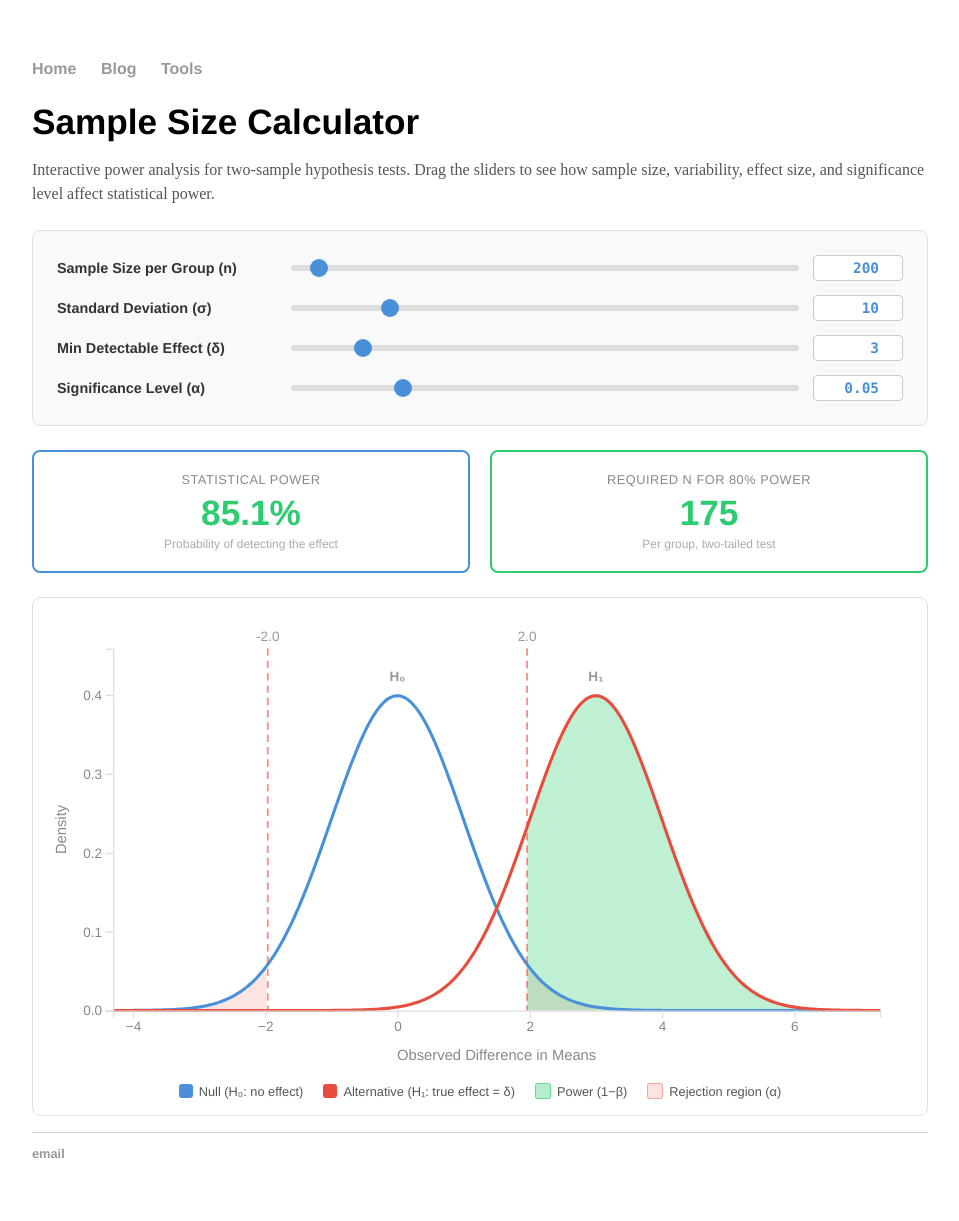
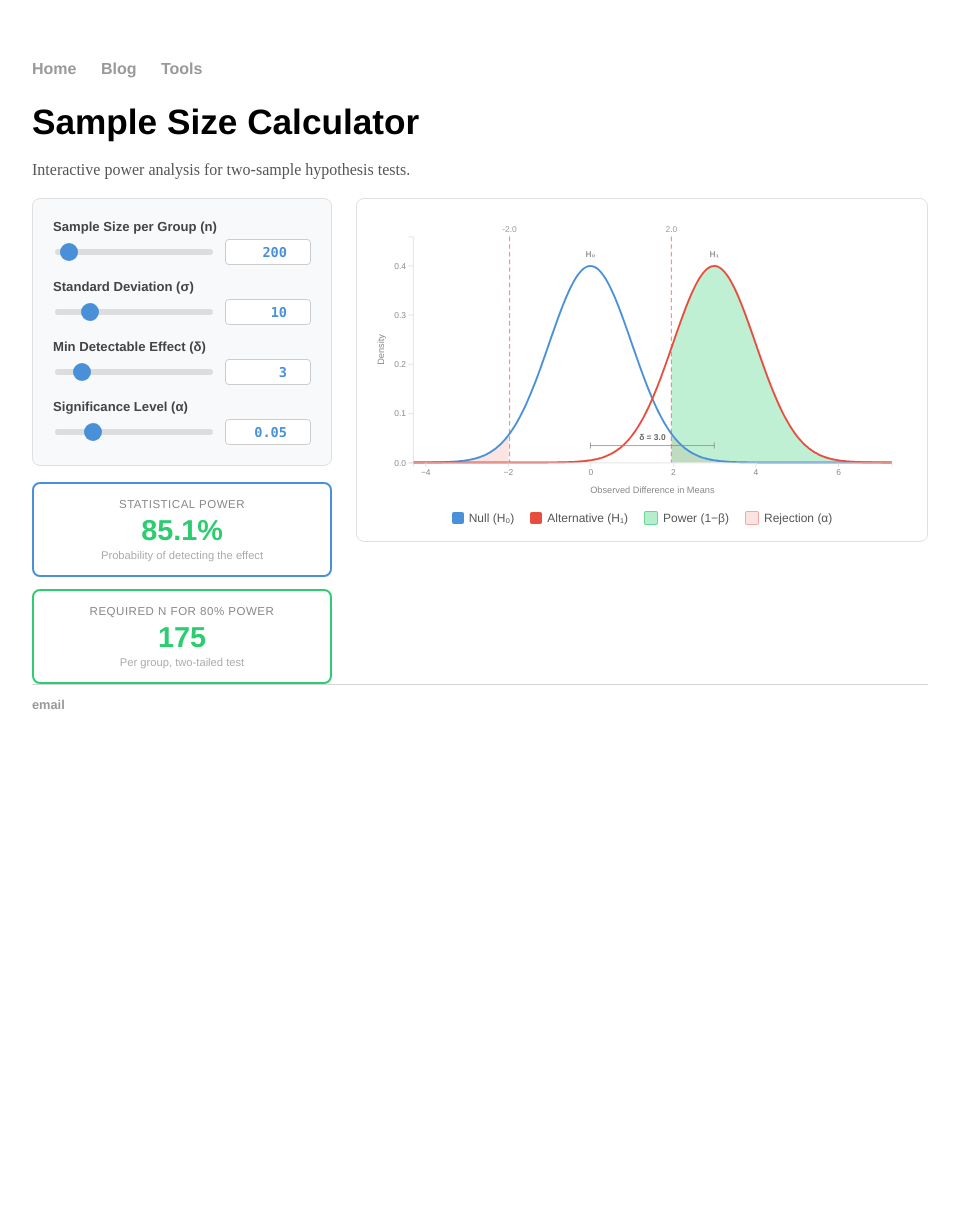
Before and after one commit to Archisman-Roy/Archisman-Roy.github.io, a Jekyll site: the page built from tools/sample-size-calculator/index.html, in a window 1280 px wide. Shown: the whole page, without its empty margins (160-1119 px from the left). Built offline with Jekyll 4.4.1, drawn with Linux system fonts in a browser that asks for light colours; after the commit the page ends 900 px from its top, so only the background shows below that.

Commit message:
Side-by-side layout for calculator, add MDE annotation and docs
Controls and chart now sit side-by-side so changes are visible
while dragging sliders. Added delta dimension line on the chart.
Added HOW_IT_WORKS.md explaining the codebase structure.

Co-Authored-By: Claude Opus 4.6 <noreply@anthropic.com>

```diff
--- a/tools/sample-size-calculator/index.html
+++ b/tools/sample-size-calculator/index.html
@@ -7,33 +7,48 @@ title: Sample Size Calculator
 .calculator p {
     font-size: 1em;
     color: #555;
-    margin-bottom: 1.5em;
+    margin-bottom: 1em;
     line-height: 1.5;
 }
 .calculator h1 {
     font-size: 2.2em;
     margin-bottom: 0.2em;
 }
+.calc-layout {
+    display: flex;
+    gap: 24px;
+    align-items: flex-start;
+}
+.calc-left {
+    flex: 0 0 300px;
+}
+.calc-right {
+    flex: 1;
+    min-width: 0;
+}
 .controls-panel {
     background: #f8f9fa;
     border-radius: 8px;
-    padding: 24px;
-    margin-bottom: 24px;
+    padding: 20px;
+    margin-bottom: 16px;
     border: 1px solid #e0e0e0;
 }
-.control-row {
+.control-group {
+    margin-bottom: 14px;
+}
+.control-group:last-child { margin-bottom: 0; }
+.control-label {
+    display: block;
+    font-family: 'Helvetica', 'Arial', sans-serif;
+    font-size: 0.82em;
+    font-weight: 600;
+    color: #444;
+    margin-bottom: 5px;
+}
+.control-input-row {
     display: flex;
     align-items: center;
-    margin-bottom: 14px;
-    gap: 12px;
-}
-.control-row:last-child { margin-bottom: 0; }
-.control-label {
-    flex: 0 0 220px;
-    font-family: 'Helvetica', 'Arial', sans-serif;
-    font-size: 0.9em;
-    font-weight: 600;
-    color: #333;
+    gap: 10px;
 }
 .control-slider {
     flex: 1;
@@ -61,27 +76,26 @@ title: Sample Size Calculator
     cursor: pointer;
     border: none;
 }
-.control-value input {
-    width: 72px;
+.control-num {
+    width: 68px;
     text-align: right;
     border: 1px solid #ccc;
     border-radius: 4px;
     padding: 4px 8px;
     font-family: 'Monaco', 'Consolas', monospace;
-    font-size: 0.9em;
+    font-size: 0.85em;
     font-weight: 600;
     color: #4a90d9;
 }
 .results-panel {
     display: flex;
-    gap: 20px;
-    margin-bottom: 24px;
+    flex-direction: column;
+    gap: 12px;
 }
 .result-card {
-    flex: 1;
     background: #fff;
     border-radius: 8px;
-    padding: 20px;
+    padding: 14px 16px;
     text-align: center;
     border: 2px solid #e0e0e0;
 }
@@ -89,23 +103,23 @@ title: Sample Size Calculator
 .result-card.sample-size { border-color: #2ecc71; }
 .result-label {
     font-family: 'Helvetica', 'Arial', sans-serif;
-    font-size: 0.8em;
+    font-size: 0.72em;
     color: #888;
     text-transform: uppercase;
     letter-spacing: 0.5px;
-    margin-bottom: 6px;
+    margin-bottom: 4px;
 }
 .result-value {
     font-family: 'Helvetica', 'Arial', sans-serif;
-    font-size: 2.2em;
+    font-size: 1.8em;
     font-weight: 700;
 }
 .result-card.power .result-value { color: #4a90d9; }
 .result-card.sample-size .result-value { color: #2ecc71; }
 .result-detail {
-    font-size: 0.75em;
+    font-size: 0.7em;
     color: #aaa;
-    margin-top: 4px;
+    margin-top: 2px;
     font-family: 'Helvetica', 'Arial', sans-serif;
 }
 .chart-container {
@@ -113,24 +127,23 @@ title: Sample Size Calculator
     border-radius: 8px;
     border: 1px solid #e0e0e0;
     padding: 16px;
-    margin-bottom: 16px;
 }
 .chart-container svg { width: 100%; height: auto; }
 .legend-bar {
     display: flex;
     justify-content: center;
     flex-wrap: wrap;
-    gap: 20px;
-    margin-top: 10px;
+    gap: 16px;
+    margin-top: 8px;
     font-family: 'Helvetica', 'Arial', sans-serif;
-    font-size: 0.8em;
+    font-size: 0.75em;
     color: #555;
 }
-.legend-item { display: flex; align-items: center; gap: 6px; }
+.legend-item { display: flex; align-items: center; gap: 5px; }
 .legend-swatch {
-    width: 14px;
-    height: 14px;
-    border-radius: 3px;
+    width: 12px;
+    height: 12px;
+    border-radius: 2px;
     flex-shrink: 0;
 }
 .axis text {
@@ -155,50 +168,77 @@ title: Sample Size Calculator
     font-size: 11px;
     fill: #999;
 }
-@media (max-width: 600px) {
-    .control-row { flex-wrap: wrap; }
-    .control-label { flex: 1 1 100%; margin-bottom: 4px; }
-    .results-panel { flex-direction: column; }
+.mde-line {
+    stroke: #888;
+    stroke-width: 1;
+}
+.mde-tick {
+    stroke: #888;
+    stroke-width: 1;
+}
+.mde-label {
+    font-family: 'Helvetica', 'Arial', sans-serif;
+    font-size: 11px;
+    fill: #666;
+    font-weight: 600;
+}
+@media (max-width: 1024px) {
+    .calc-layout {
+        flex-direction: column;
+    }
+    .calc-left {
+        flex: none;
+        width: 100%;
+    }
+    .results-panel {
+        flex-direction: row;
+    }
+    .result-card { flex: 1; }
 }
 </style>
 
 <div class="calculator">
     <h1>Sample Size Calculator</h1>
-    <p>Interactive power analysis for two-sample hypothesis tests. Drag the sliders to see how
-       sample size, variability, effect size, and significance level affect statistical power.</p>
+    <p>Interactive power analysis for two-sample hypothesis tests.</p>
 
+    <div class="calc-layout">
+        <div class="calc-left">
             <div class="controls-panel">
-        <div class="control-row">
-            <span class="control-label">Sample Size per Group (n)</span>
+                <div class="control-group">
+                    <label class="control-label">Sample Size per Group (n)</label>
+                    <div class="control-input-row">
                         <input type="range" class="control-slider" id="slider-n"
                                min="10" max="5000" value="200" step="10">
-            <span class="control-value">
-                <input type="number" id="input-n" value="200" min="2" max="100000" step="10">
-            </span>
+                        <input type="number" class="control-num" id="input-n"
+                               value="200" min="2" max="100000" step="10">
                     </div>
-        <div class="control-row">
-            <span class="control-label">Standard Deviation (&sigma;)</span>
+                </div>
+                <div class="control-group">
+                    <label class="control-label">Standard Deviation (&sigma;)</label>
+                    <div class="control-input-row">
                         <input type="range" class="control-slider" id="slider-sigma"
                                min="1" max="50" value="10" step="0.5">
-            <span class="control-value">
-                <input type="number" id="input-sigma" value="10" min="0.1" max="500" step="0.5">
-            </span>
+                        <input type="number" class="control-num" id="input-sigma"
+                               value="10" min="0.1" max="500" step="0.5">
                     </div>
-        <div class="control-row">
-            <span class="control-label">Min Detectable Effect (&delta;)</span>
+                </div>
+                <div class="control-group">
+                    <label class="control-label">Min Detectable Effect (&delta;)</label>
+                    <div class="control-input-row">
                         <input type="range" class="control-slider" id="slider-mde"
                                min="0.5" max="20" value="3" step="0.5">
-            <span class="control-value">
-                <input type="number" id="input-mde" value="3" min="0.01" max="200" step="0.5">
-            </span>
+                        <input type="number" class="control-num" id="input-mde"
+                               value="3" min="0.01" max="200" step="0.5">
                     </div>
-        <div class="control-row">
-            <span class="control-label">Significance Level (&alpha;)</span>
+                </div>
+                <div class="control-group">
+                    <label class="control-label">Significance Level (&alpha;)</label>
+                    <div class="control-input-row">
                         <input type="range" class="control-slider" id="slider-alpha"
                                min="0.01" max="0.20" value="0.05" step="0.01">
-            <span class="control-value">
-                <input type="number" id="input-alpha" value="0.05" min="0.001" max="0.5" step="0.01">
-            </span>
+                        <input type="number" class="control-num" id="input-alpha"
+                               value="0.05" min="0.001" max="0.5" step="0.01">
+                    </div>
                 </div>
             </div>
 
@@ -214,17 +254,19 @@ title: Sample Size Calculator
                     <div class="result-detail">Per group, two-tailed test</div>
                 </div>
             </div>
+        </div>
 
+        <div class="calc-right">
             <div class="chart-container">
                 <div id="dist-chart"></div>
                 <div class="legend-bar">
                     <div class="legend-item">
                         <div class="legend-swatch" style="background:#4a90d9;"></div>
-                <span>Null (H&#8320;: no effect)</span>
+                        <span>Null (H&#8320;)</span>
                     </div>
                     <div class="legend-item">
                         <div class="legend-swatch" style="background:#e74c3c;"></div>
-                <span>Alternative (H&#8321;: true effect&nbsp;=&nbsp;&delta;)</span>
+                        <span>Alternative (H&#8321;)</span>
                     </div>
                     <div class="legend-item">
                         <div class="legend-swatch" style="background:rgba(46,204,113,0.35);border:1px solid rgba(46,204,113,0.6);"></div>
@@ -232,7 +274,9 @@ title: Sample Size Calculator
                     </div>
                     <div class="legend-item">
                         <div class="legend-swatch" style="background:rgba(231,76,60,0.15);border:1px solid rgba(231,76,60,0.4);"></div>
-                <span>Rejection region (&alpha;)</span>
+                        <span>Rejection (&alpha;)</span>
+                    </div>
+                </div>
             </div>
         </div>
     </div>
@@ -353,6 +404,22 @@ title: Sample Size Calculator
         tH0.attr('x',xS(0))  .attr('y',yS(pdf(0,0,se))-12)  .attr('text-anchor','middle').text('H\u2080');
         tH1.attr('x',xS(mde)).attr('y',yS(pdf(mde,mde,se))-12).attr('text-anchor','middle').text('H\u2081');
 
+        /* MDE annotation - dimension line between the two peaks */
+        var mdeY = h - 22;
+        var tickH = 8;
+        mdeLine
+            .attr('x1',xS(0)).attr('x2',xS(mde))
+            .attr('y1',mdeY).attr('y2',mdeY);
+        mdeTickL
+            .attr('x1',xS(0)).attr('x2',xS(0))
+            .attr('y1',mdeY-tickH/2).attr('y2',mdeY+tickH/2);
+        mdeTickR
+            .attr('x1',xS(mde)).attr('x2',xS(mde))
+            .attr('y1',mdeY-tickH/2).attr('y2',mdeY+tickH/2);
+        mdeLabel
+            .attr('x',xS(mde/2)).attr('y',mdeY-7)
+            .text('\u03B4 = '+mde.toFixed(1));
+
         /* axes */
         gX.call(d3.axisBottom(xS).ticks(8));
         gY.call(d3.axisLeft(yS).ticks(6));
```
Also changed, not shown: other parts of tools/sample-size-calculator/index.html (+8 -1 lines), HOW_IT_WORKS.md (added, +257 -0 lines). Lines whose indentation alone changed are shown as unchanged.
